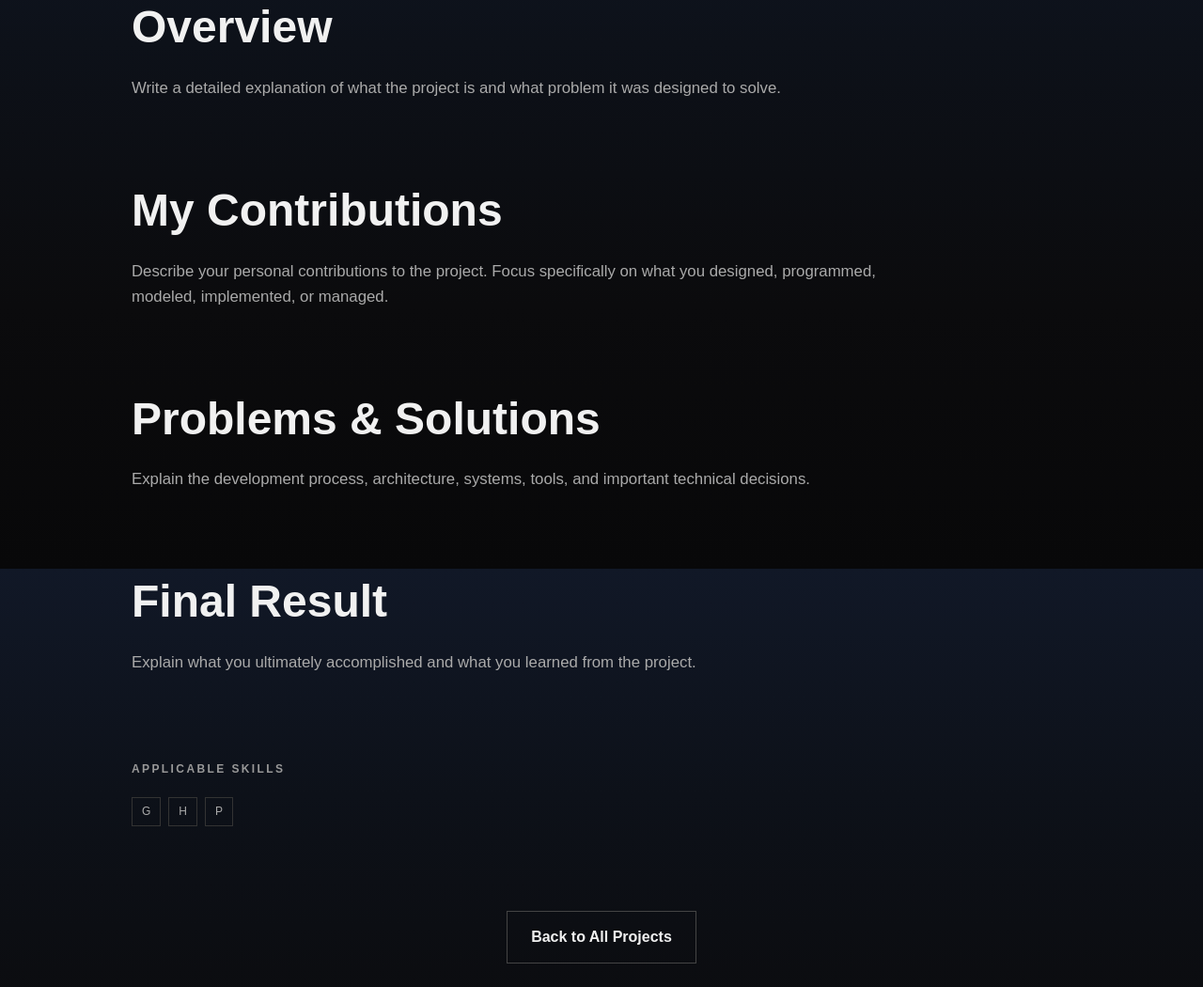
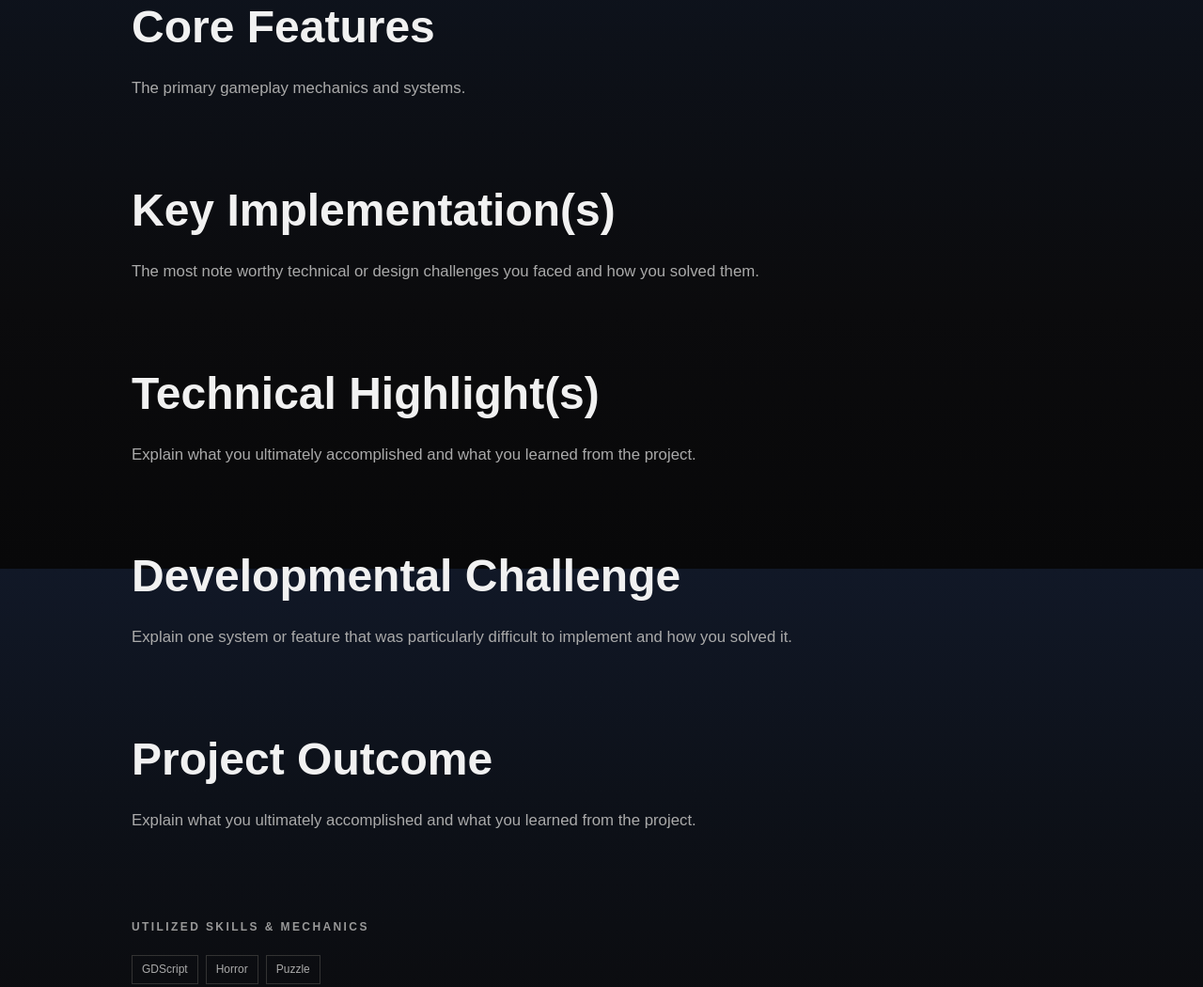
Before and after one commit to Jensen24/Personal-Site, a plain HTML site: page projects/template.html in a window 1280 px wide. Shown: the part 995-2045 px from the top of the page at 94% size. Drawn offline with Linux system fonts and the light colour scheme.

Commit message:
Tweaked template file / Changed header in TR file and Template

```diff
--- a/projects/template.html
+++ b/projects/template.html
@@ -10,7 +10,7 @@
         content="width=device-width, initial-scale=1.0"
     >
 
-    <title>Title Here</title>
+    <title>Transmission Received</title>
 
     <link rel="stylesheet" href="../style.css">
 
@@ -40,7 +40,6 @@
                 About
             </a>
 
-
         </div>
 
     </nav>
@@ -49,7 +48,6 @@
 
 <main>
 
-
     <!-- =========================
          PROJECT HEADER
     ========================== -->
@@ -57,11 +55,11 @@
     <section class="section project-detail">
 
         <p class="eyebrow">
-            PROJECT TYPE HERE
+            FINAL PROJECT
         </p>
 
         <h1>
-            NAME HERE
+            Transmission Received
         </h1>
 
         <p class="project-detail-subtitle">
@@ -77,43 +75,21 @@
 
         </div>
 
-
         <!-- =========================
-             OVERVIEW
+             Core Features
         ========================== -->
 
         <div class="detail-section">
 
             <h2>
-                Overview
+                Core Features
             </h2>
 
             <p>
-                Write a detailed explanation of what the project
-                is and what problem it was designed to solve.
+                The primary gameplay mechanics and systems.
             </p>
 
         </div>
-
-
-        <!-- =========================
-             MY ROLE
-        ========================== -->
-
-        <div class="detail-section">
-
-            <h2>
-                My Contributions
-            </h2>
-
-            <p>
-                Describe your personal contributions to the project.
-                Focus specifically on what you designed, programmed,
-                modeled, implemented, or managed.
-            </p>
-
-        </div>
-
 
         <!-- =========================
              DEVELOPMENT
@@ -122,24 +98,23 @@
         <div class="detail-section">
 
             <h2>
-                Problems & Solutions
+                Key Implementation(s)
             </h2>
 
             <p>
-                Explain the development process, architecture,
-                systems, tools, and important technical decisions.
+                The most note worthy technical or design challenges you faced and how you solved them.
             </p>
 
         </div>
 
         <!-- =========================
-             RESULTS
+             Technical Details
         ========================== -->
 
         <div class="detail-section">
 
             <h2>
-                Final Result
+                Technical Highlight(s)
             </h2>
 
             <p>
@@ -149,27 +124,58 @@
 
         </div>
 
+<!-- =========================
+             Developement Challenge
+        ========================== -->
+
+        <div class="detail-section">
+
+            <h2>
+                Developmental Challenge
+            </h2>
+
+            <p>
+                Explain one system or feature that was particularly difficult to implement and how you solved it.
+            </p>
+
+        </div>
 
         <!-- =========================
-             APPLICABLE SKILLS
+             Outcome
+        ========================== -->
+
+        <div class="detail-section">
+
+            <h2>
+                Project Outcome
+            </h2>
+
+            <p>
+                Explain what you ultimately accomplished and
+                what you learned from the project.
+            </p>
+
+        </div>
+
+        <!-- =========================
+             UTILIZED SKILLS & MECHANICS
         ========================== -->
 
         <div class="detail-section">
 
             <p class="eyebrow">
-                APPLICABLE SKILLS
+                UTILIZED SKILLS & MECHANICS
             </p>
 
             <div class="tags">
 
-                <span>G</span>
-                <span>H</span>
-                <span>P</span>
+                <span>GDScript</span>
+                <span>Horror</span>
+                <span>Puzzle</span>
 
             </div>
 
         </div>
-
 
         <div class="view-more-wrapper">
 
@@ -193,5 +199,7 @@
     </p>
 
 </footer>
+
 </body>
+
 </html>
```
Also changed, not shown: projects/project-TR.html (+43 -30 lines).
